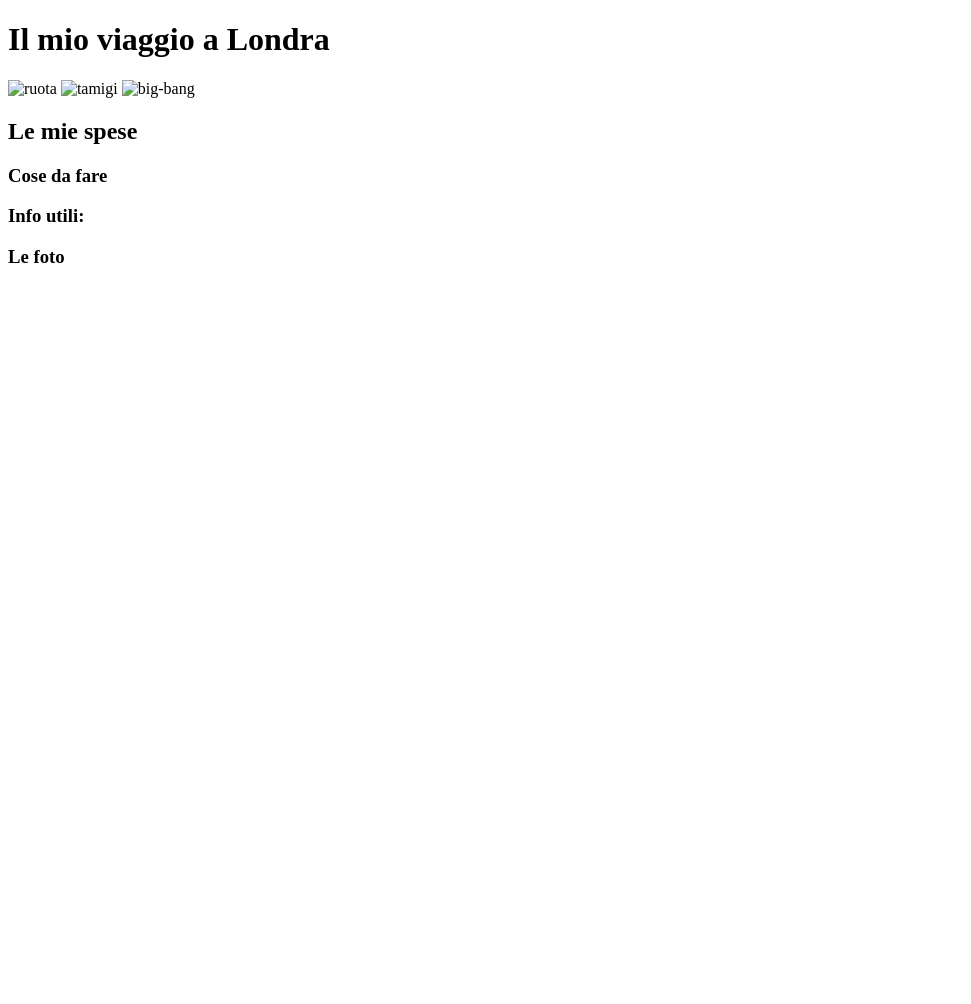
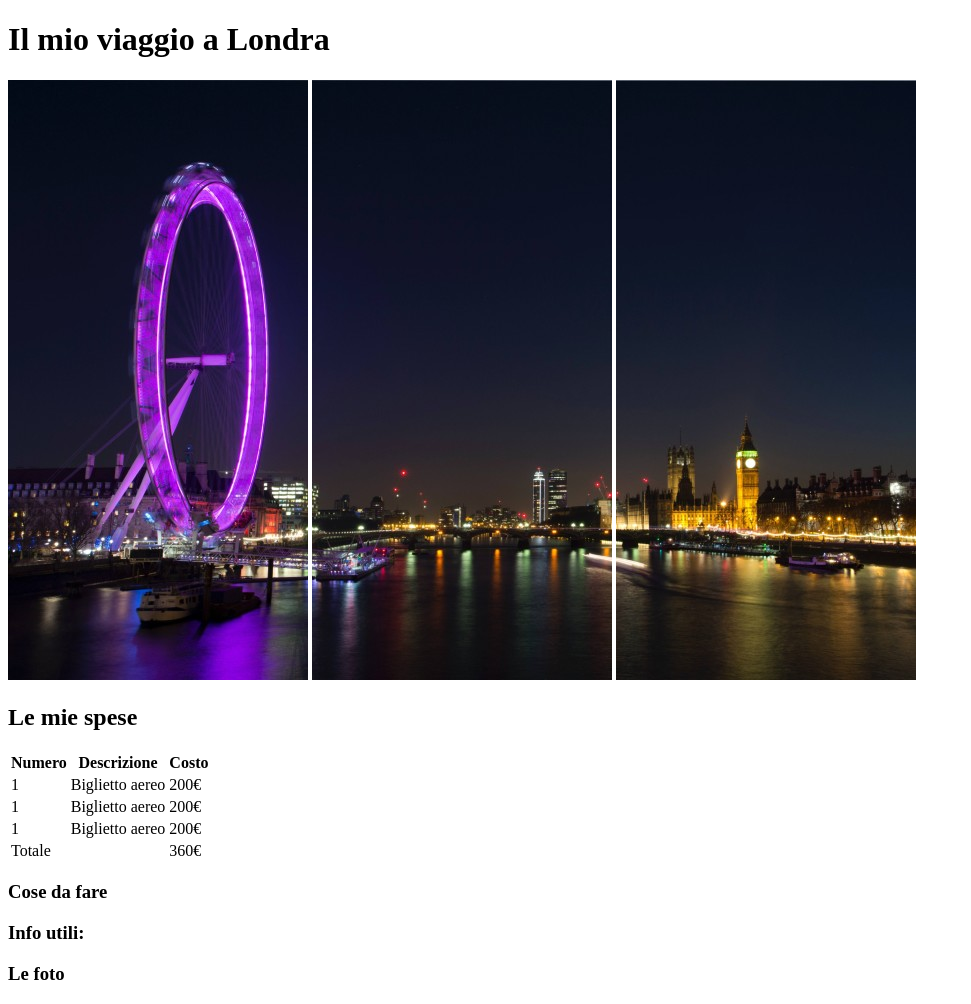
Before and after one commit to mattiadebonis/html-london-trip, a plain HTML site: page index.html in a window 1280 px wide. Shown: the whole page, without its empty margins (0-971 px from the left). Before the commit the page ends 800 px from the top, so only its background shows below. Drawn offline with Linux system fonts and the light colour scheme.

Commit message:
1.3 - Sezione spese

```diff
--- a/index.html
+++ b/index.html
@@ -10,9 +10,9 @@
     <!-- header -->
      <header>
         <h1>Il mio viaggio a Londra</h1>
-        <img src="ruota.jpg" alt="ruota">
-        <img src="tamigi.jpg" alt="tamigi">
-        <img src="big-bang.jpg" alt="big-bang">
+        <img src="img/ruota.jpg" alt="ruota">
+        <img src="img/tamigi.jpg" alt="tamigi">
+        <img src="img/big-bang.jpg" alt="big-bang">
     </header>
     <!-- /header -->
 
@@ -20,7 +20,46 @@
     <main>
         <!-- section -->
         <section>
-        <h2>Le mie spese</h2>
+            <!--Titolo sezione spese-->
+            <h2>Le mie spese</h2>
+
+            <!--Tabella spese-->
+
+            <table>
+                <thead>
+                    <tr>
+                    <th>Numero</th>
+                    <th>Descrizione</th>
+                    <th>Costo</th>
+                    </tr>
+                </thead>
+                <tbody>
+                    <tr>
+                        <td>1</td>
+                        <td>Biglietto aereo</td>
+                        <td>200€</td>
+                    </tr>
+                    <tr>
+                        <td>1</td>
+                        <td>Biglietto aereo</td>
+                        <td>200€</td>
+                    </tr>
+                    <tr>
+                        <td>1</td>
+                        <td>Biglietto aereo</td>
+                        <td>200€</td>
+                    </tr>
+                </tbody>
+                <tfoot>
+                    <tr>
+                        <td>Totale</td>
+                        <td></td>
+                        <td>360€</td>
+                    </tr>
+                </tfoot>
+            </table>
+            <!-- /Tabella spese-->
+
         </section>
         <!-- /section -->
 
```
